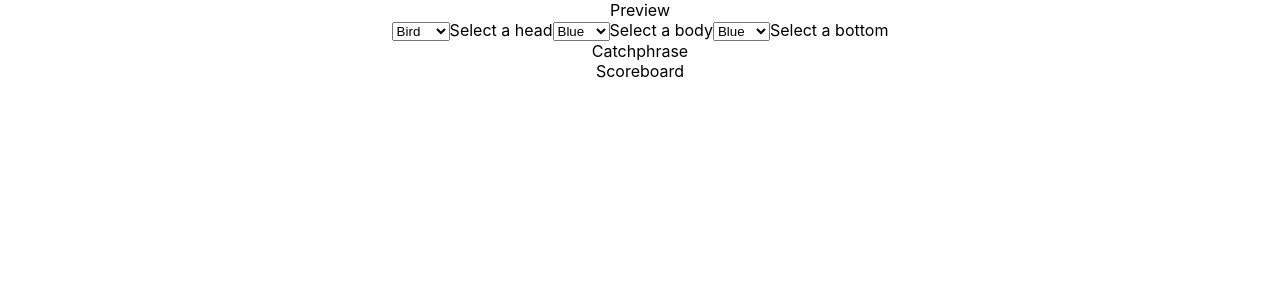
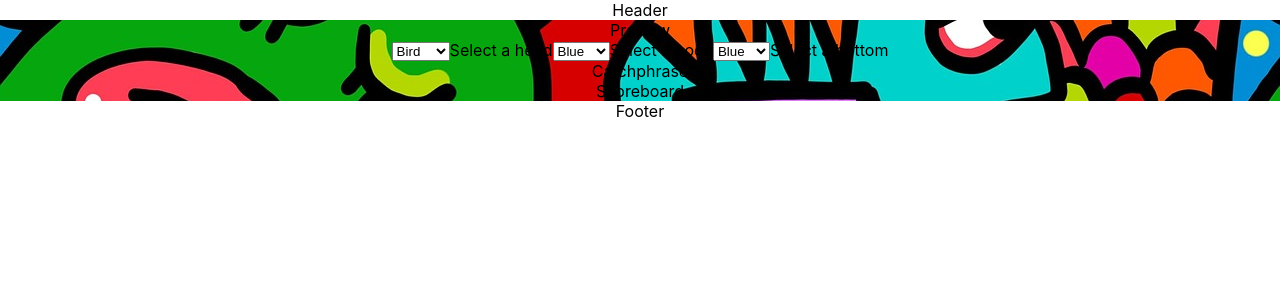
Before and after one commit to austinpapritz/character-design-react-scratch, a React (Create React App) app: page / in a window 1280 px wide. Shown: the top 300 px of the page. Built offline with nearby package versions, Linux system fonts and the light colour scheme.

Commit message:
added component folders for Header and Footer

```diff
--- a/src/App.js
+++ b/src/App.js
@@ -2,10 +2,15 @@ import './App.css';
 
 import Home from './components/Home/Home.js';
 
+import Header from '../src/components/Layout/Header/Header';
+import Footer from '../src/components/Layout/Footer/Footer';
+
 function App() {
   return (
     <div className="App">
+      <Header />
       <Home />
+      <Footer />
     </div>
   );
 }
--- a/src/components/Home/Home.css
+++ b/src/components/Home/Home.css
@@ -0,0 +1,5 @@
+main {
+  height: 500px;
+  display: flex;
+  flex-direction: row;
+}
--- a/src/components/Home/Home.js
+++ b/src/components/Home/Home.js
@@ -3,9 +3,11 @@ import React from 'react';
 import Preview from '../Preview/Preview.js';
 import Editor from '../Editor/Editor.js';
 
+import Background from './bg.jpeg';
+
 export default function Home() {
   return (
-    <main>
+    <main style={{ backgroundImage: `url('${Background}')` }}>
       <Preview />
       <Editor />
     </main>
--- /dev/null
+++ b/src/components/Layout/Footer/Footer.js
@@ -0,0 +1,5 @@
+import React from 'react';
+
+export default function Footer() {
+  return <div>Footer</div>;
+}
--- /dev/null
+++ b/src/components/Layout/Header/Header.js
@@ -0,0 +1,5 @@
+import React from 'react';
+
+export default function Header() {
+  return <div>Header</div>;
+}
```
Also changed, not shown: src/components/Home/bg.jpeg (renamed from public/bg.jpeg), src/components/Layout/Footer/Footer.css (added), src/components/Layout/Header/Header.css (added).
